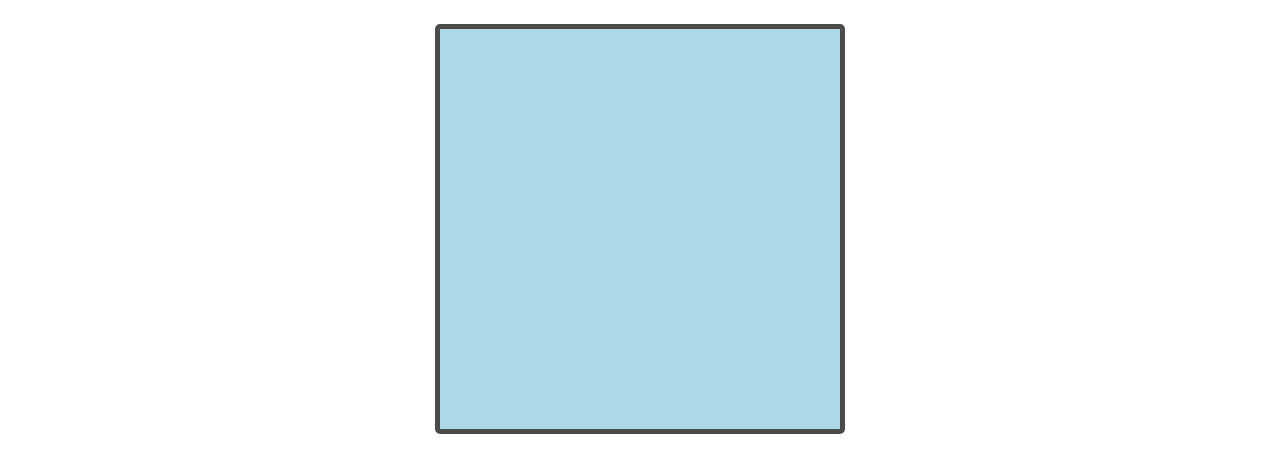
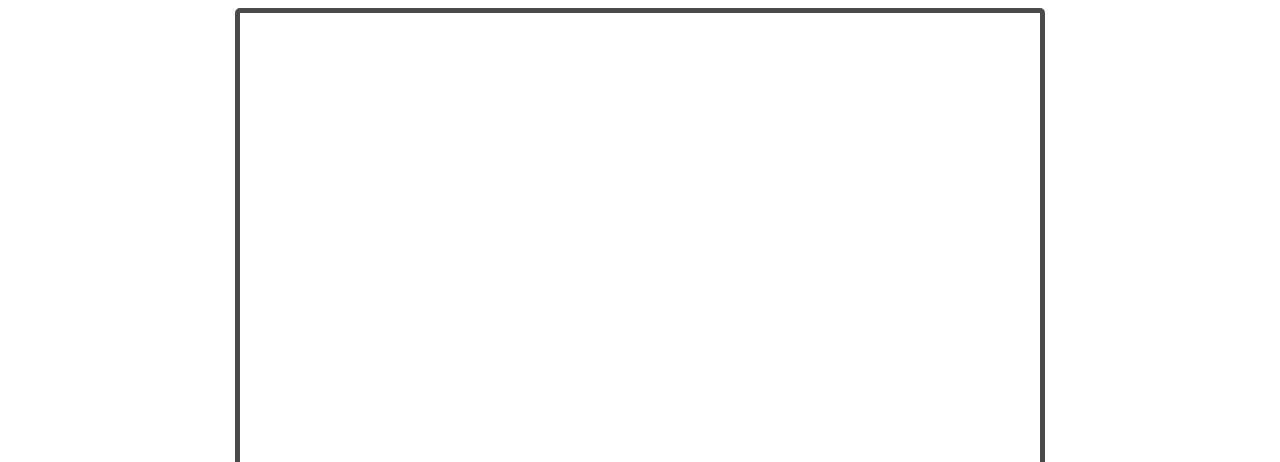
Before and after one commit to Werewire/LM-Dollmaker, a plain HTML site: page index.html in a window 1280 px wide. Shown: the top 462 px of the page. Drawn offline with Linux system fonts and the light colour scheme.

Commit message:
Update style.css

```diff
--- a/style.css
+++ b/style.css
@@ -5,12 +5,12 @@
 #avatarSection {
   position: relative;
   margin: auto;
-  height:400px;
-  width:400px;
+  height:600px;
+  width:800px;
   border-style: solid;
   border-radius: 5px;
   border-color: #4a4a4a;
-  background-color: lightblue;
+  background-color: #FFF;
   border-width: thick;
 }
 
```
